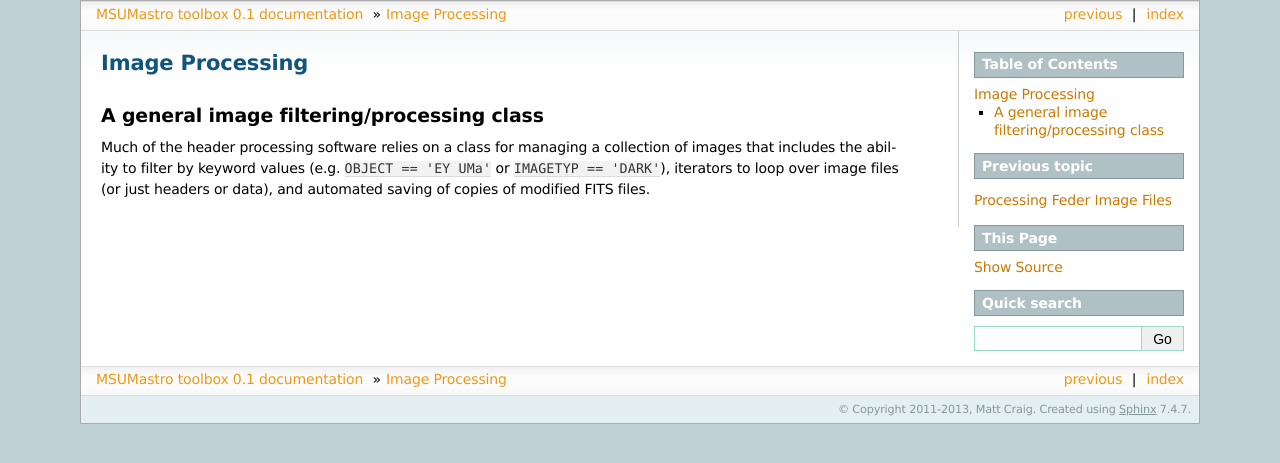
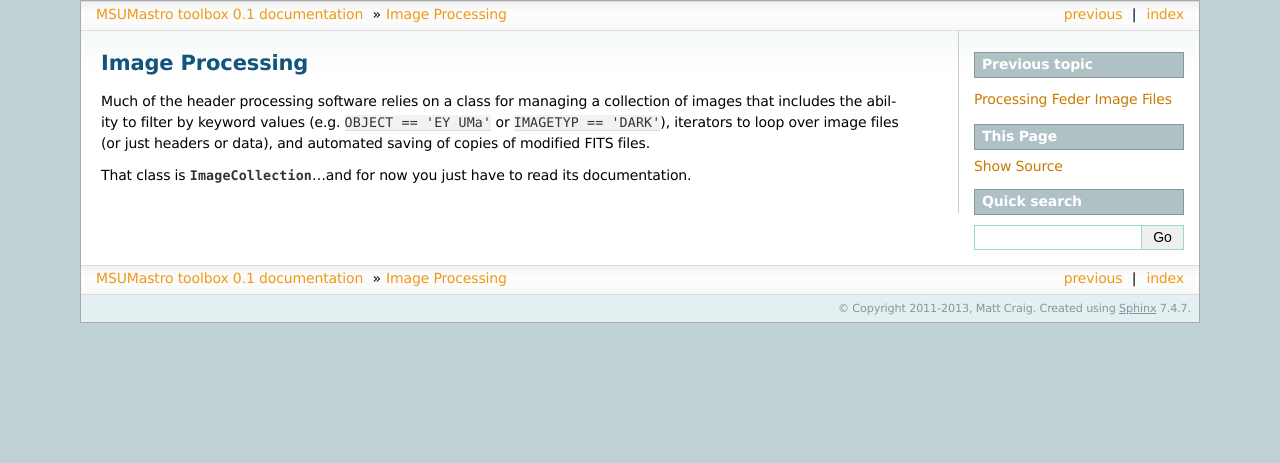
Before and after one commit to mwcraig/msumastro, a Sphinx documentation site: the page built from docs/image_processing.rst, in a window 1280 px wide. Shown: the top 463 px of the page. Built offline with Sphinx 7.4.7, drawn with Linux system fonts in a browser that asks for light colours.

Commit message:
Update docs for image processing

```diff
--- a/docs/image_processing.rst
+++ b/docs/image_processing.rst
@@ -1,8 +1,6 @@
 Image Processing
 =================
 
+Much of the header processing software relies on a class for managing a collection of images that includes the ability to filter by keyword values (e.g. ``OBJECT == 'EY UMa'`` or ``IMAGETYP == 'DARK'``), iterators to loop over image files (or just headers or data), and automated saving of copies of modified FITS files.
 
-A general image filtering/processing  class
---------------------------------------------
-
-Much of the header processing software relies on a class for managing a collection of images that includes the ability to filter by keyword values (e.g. ``OBJECT == 'EY UMa'`` or ``IMAGETYP == 'DARK'``), iterators to loop over image files (or just headers or data), and automated saving of copies of modified FITS files.
+That class is :class:`ImageCollection <image_collection.ImageFileCollection>`...and for now you just have to read its documentation.
```
